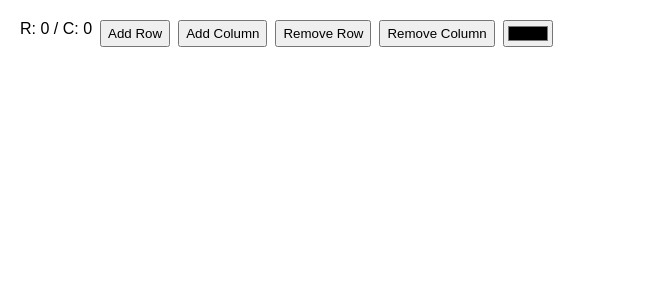
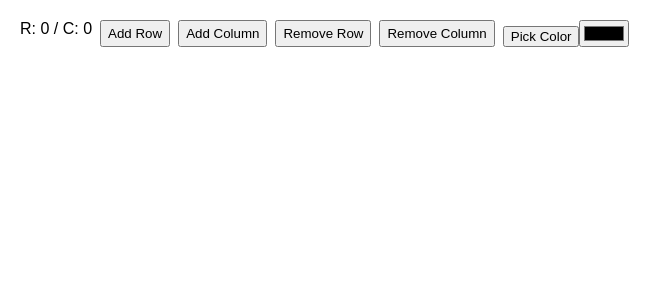
Before and after one commit to jchen7381/assignment-4-reactGridmaker, a React (Create React App) app in the folder src/: page / in a window 1280 px wide. Shown: the top 300 px of the page, without its empty margins (0-671 px from the left). Built offline with nearby package versions, Linux system fonts and the light colour scheme.

Commit message:
add a div wrapper around color picker button

```diff
--- a/src/App.js
+++ b/src/App.js
@@ -74,8 +74,10 @@ export default function App() {
         <button onClick={addColumn}>Add Column</button>
         <button onClick={removeRow}>Remove Row</button>
         <button onClick={removeColumn}>Remove Column</button>
-        <input type="color" onInput={changeColor} />
-      </div>
+        <div className="color-button-wrapper">
+            <button id="colorPickerButton" className="color-button">Pick Color</button>
+            <input id="colorPicker" type="color" className="hidden-color-picker" onInput={changeColor} />
+        </div>      </div>
       <Grid grid={grid} onClick={onClickCell} />
     </div>
   );
```
